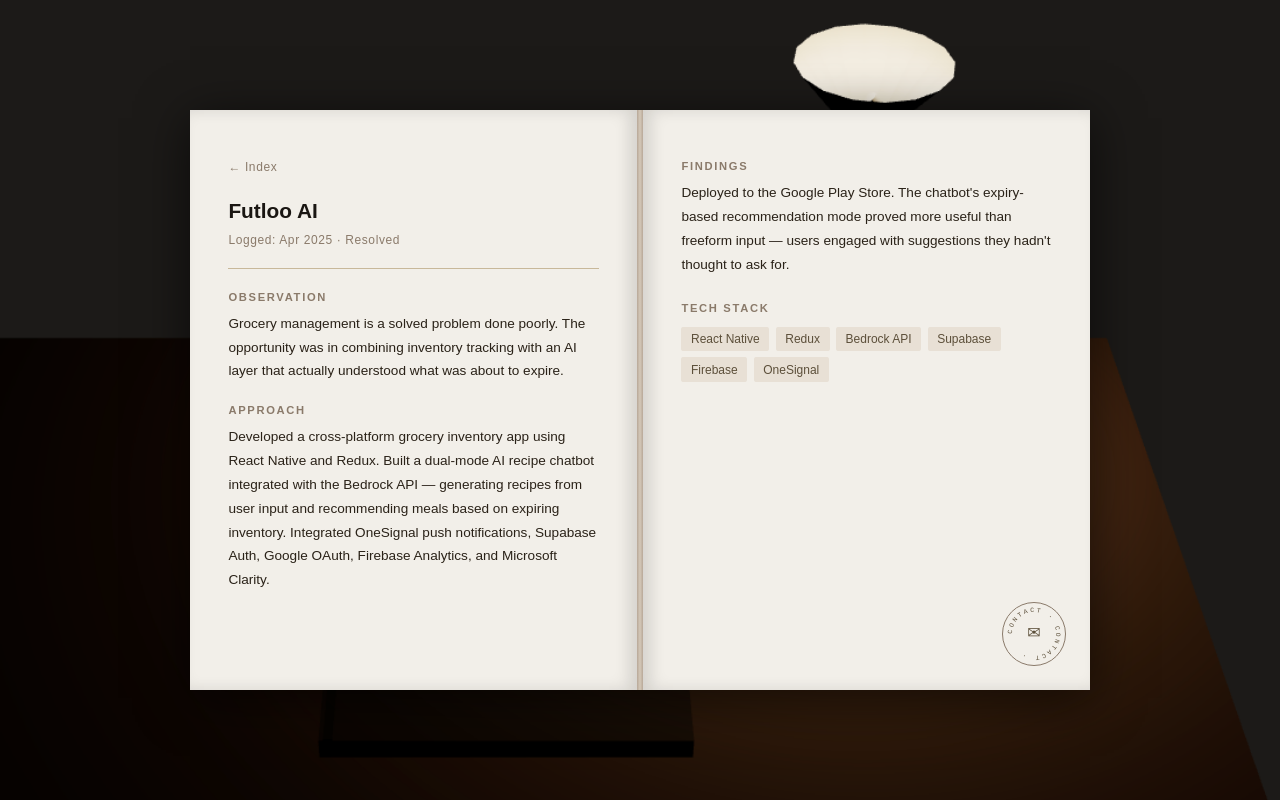
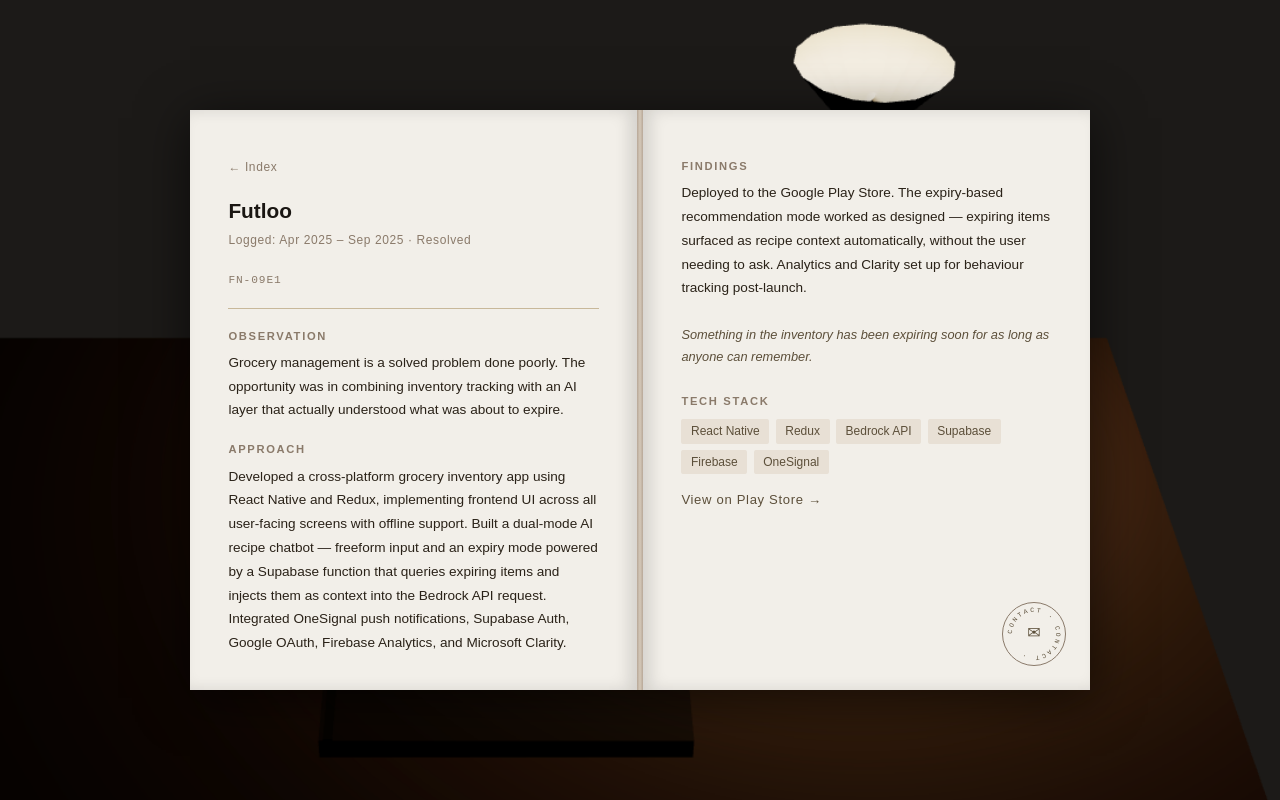
Before and after one commit to Deyad11/field-notes, a Next.js app: page /entry/futloo-ai in a window 1280 px wide. Built offline with nearby package versions, Linux system fonts and the light colour scheme.

Commit message:
copy changes

```diff
--- a/app/components/MobileJournal.tsx
+++ b/app/components/MobileJournal.tsx
@@ -89,6 +89,8 @@
 }
 
 // ── Page content components ────────────────────────────────────────────────
+// In MobileJournal.tsx — replace the entire AboutPage function with this:
+
 function AboutPage() {
   return (
     <div style={{ display: "flex", flexDirection: "column", gap: "1.3rem" }}>
@@ -111,7 +113,7 @@
             letterSpacing: "0.05em",
           }}
         >
-          Full-Stack Developer
+          Full-Stack & Mobile Developer
         </p>
       </div>
 
@@ -130,19 +132,42 @@
       </p>
 
       <div style={{ fontSize: "0.82rem", color: C.inkMid, lineHeight: "1.7" }}>
+        <p style={{ margin: 0, fontWeight: "600", color: C.ink }}>Vobble</p>
+        <p style={{ margin: 0 }}>React Native Developer · Feb – Apr 2026</p>
+        <p style={{ margin: "0.6rem 0 0", fontWeight: "600", color: C.ink }}>
+          Futloo AI
+        </p>
+        <p style={{ margin: 0 }}>Android Developer · Apr – Sep 2025</p>
+      </div>
+
+      <Divider />
+
+      <div style={{ fontSize: "0.78rem", color: C.inkMid, lineHeight: "1.7" }}>
+        <p style={{ margin: "0 0 0.3rem" }}>
+          React Native · React.js · Next.js · Node.js
+        </p>
+        <p style={{ margin: 0 }}>Java · Spring Boot · MySQL · Supabase</p>
+      </div>
+
+      <Divider />
+
+      <div style={{ fontSize: "0.82rem", color: C.inkMid, lineHeight: "1.6" }}>
         <p style={{ margin: 0 }}>B.Tech CSE — NorthCap University</p>
-        <p style={{ margin: 0 }}>Full-Stack Specialization</p>
+        <p style={{ margin: 0 }}>
+          Full-Stack Specialization · CGPA 9.25 · 2026
+        </p>
       </div>
 
       <p
         style={{
-          fontSize: "0.88rem",
-          color: "#2A2218",
-          lineHeight: "1.8",
-          margin: 0,
+          fontSize: "0.82rem",
+          color: C.inkLight,
+          lineHeight: "1.75",
+          margin: "1rem 0 0",
+          fontStyle: "italic",
         }}
       >
-        I read too many web novels. Some of them, I think, read back.
+        Last edited at a time I don't remember.
       </p>
     </div>
   );
@@ -343,7 +368,41 @@
               letterSpacing: "0.05em",
             }}
           >
-            GitHub →
+            View on GitHub →
+          </a>
+        )}
+        {entry.appStore && (
+          <a
+            href={entry.appStore}
+            target="_blank"
+            rel="noopener noreferrer"
+            style={{
+              display: "block",
+              marginTop: "0.5rem",
+              fontSize: "0.82rem",
+              color: C.inkMid,
+              textDecoration: "none",
+              letterSpacing: "0.05em",
+            }}
+          >
+            App Store →
+          </a>
+        )}
+        {entry.playStore && (
+          <a
+            href={entry.playStore}
+            target="_blank"
+            rel="noopener noreferrer"
+            style={{
+              display: "block",
+              marginTop: "0.5rem",
+              fontSize: "0.82rem",
+              color: C.inkMid,
+              textDecoration: "none",
+              letterSpacing: "0.05em",
+            }}
+          >
+            Play Store →
           </a>
         )}
       </div>
--- a/app/entry/[slug]/page.tsx
+++ b/app/entry/[slug]/page.tsx
@@ -85,7 +85,17 @@
             Logged: {entry.logged} · {entry.status}
           </p>
         </div>
-
+        <p
+          style={{
+            fontSize: "0.7rem",
+            color: "#8A7A6A",
+            margin: "0.2rem 0 0",
+            letterSpacing: "0.08em",
+            fontFamily: "monospace",
+          }}
+        >
+          {entry.id}
+        </p>
         <hr
           style={{
             border: "none",
@@ -144,6 +154,7 @@
           </p>
         </div>
       </div>
+
       {/* spine */}
       <div
         style={{
@@ -152,7 +163,8 @@
           flexShrink: 0,
         }}
       />
-      {/* RIGHT PAGE — findings + anomaly + tech + github */}
+
+      {/* RIGHT PAGE — findings + anomaly + tech + links */}
       <div
         style={{
           flex: 1,
@@ -233,23 +245,64 @@
               </span>
             ))}
           </div>
+
+          {/* Links Section */}
+          <div
+            style={{
+              display: "flex",
+              flexDirection: "column",
+              gap: "0.5rem",
+              marginTop: "1rem",
+            }}
+          >
             {entry.github && (
               <a
                 href={entry.github}
                 target="_blank"
                 rel="noopener noreferrer"
                 style={{
-                display: "block",
-                marginTop: "0.8rem",
                   fontSize: "0.82rem",
                   color: "#5C4F3A",
                   textDecoration: "none",
                   letterSpacing: "0.05em",
                 }}
               >
-              GitHub →
+                View on GitHub →
               </a>
             )}
+
+            {entry.appStore && (
+              <a
+                href={entry.appStore}
+                target="_blank"
+                rel="noopener noreferrer"
+                style={{
+                  fontSize: "0.82rem",
+                  color: "#5C4F3A",
+                  textDecoration: "none",
+                  letterSpacing: "0.05em",
+                }}
+              >
+                View on App Store →
+              </a>
+            )}
+
+            {entry.playStore && (
+              <a
+                href={entry.playStore}
+                target="_blank"
+                rel="noopener noreferrer"
+                style={{
+                  fontSize: "0.82rem",
+                  color: "#5C4F3A",
+                  textDecoration: "none",
+                  letterSpacing: "0.05em",
+                }}
+              >
+                View on Play Store →
+              </a>
+            )}
+          </div>
         </div>
       </div>
       <ContactStamp />
--- a/app/lib/entries.ts
+++ b/app/lib/entries.ts
@@ -1,4 +1,5 @@
 export type Entry = {
+     id?: string;
   title: string;
   logged: string;
   status: string;
@@ -8,66 +9,77 @@
   anomaly?: string;
   tech: string[];
   github?: string;
+    appStore?: string;
+  playStore?: string;
 };
 
 export const entries: Record<string, Entry> = {
   kizuna: {
+      id: "KZ-7F2A",
     title: "Kizuna",
     logged: "May 2026",
     status: "Resolved",
     observation:
       "Anime and manga communities are fragmented across platforms — fans discuss titles in isolation, with no shared space that understands what they're actually watching or reading. The social layer is missing.",
       approach:
-      "Engineered a real-time community platform using Next.js, Tailwind CSS, and Supabase with Google OAuth. Built custom Socket.IO messaging channels and integrated the AniList API to pull live title and genre metadata. Developed a Jaccard similarity matching algorithm that dynamically shifts genre weights based on user chat engagement.",
+    "Built a real-time community platform using Next.js, Tailwind CSS, and Supabase with Google OAuth. Implemented Socket.IO messaging channels and integrated the AniList API for live title and genre metadata. Designed and partially implemented a Jaccard similarity matching algorithm — genre weights shift based on chat engagement, full implementation scoped for next phase.",
   findings:
-      "Designed database schemas to scale for upcoming features, including chapter bookmarking and reading progress tracking. The matching algorithm surfaced connections between users that static profile-matching would have missed.",
+    "Designed the database schema with forward compatibility in mind — structured for chapter bookmarking, reading progress, and title expansion without restructuring. Title collection is currently seeded manually — the architecture is built for the point when that changes.",
   anomaly:
-      "One user's match score recalculated overnight, without any new messages logged.",
+    "The Thursday titles have been here since yesterday. It is not Thursday.",
     tech: ["Next.js", "Tailwind CSS", "Supabase", "Socket.IO", "AniList API"],
     github: "https://github.com/Deyad11/kizuna.git",
   },
   "inventory-management": {
+  id: "IMS-03B",
   title: "Inventory Management System",
   logged: "Apr 2024",
   status: "Resolved",
   observation:
-      "Manual inventory tracking creates compounding errors over time. The goal was a reliable backend system with clean APIs that other modules could build on.",
+    "Manual inventory tracking creates compounding errors over time — especially across warehouses, suppliers, and orders that all depend on each other being accurate. The goal was a backend system clean enough that other modules could build on it without inheriting its mistakes.",
   approach:
-      "Led backend development using Spring Boot and MySQL. Designed a scalable database schema and developed 5+ RESTful APIs for seamless module integration.",
+    "Led backend development in a team setting using Spring Boot and MySQL. Designed a relational schema across five models — inventory items, warehouses, warehouse transactions, supplier info, and supplier orders — and developed 5+ RESTful APIs for seamless module integration.",
   findings:
-      "The system handled all core inventory operations reliably. Schema decisions made early allowed new modules to integrate without restructuring.",
-    tech: ["Spring Boot", "MySQL", "REST APIs"],
+    "The schema held up. Decisions made early around model separation meant new modules could integrate without restructuring. Core inventory operations ran reliably across all five models.",
+  anomaly:
+    "One transaction is dated three days before the project started.",
+  tech: ["Spring Boot", "Java", "MySQL", "REST APIs"],
+  github: "https://github.com/Deyad11/project",
 },
-  vobble: {
+  "vobble": {
+  id: "VB-114C",
   title: "Vobble",
-    logged: "Feb 2026",
+  logged: "Feb 2026 – Apr 2026",
   status: "Resolved",
   observation:
-      "A production React Native application with live users on both app stores. The work was in the details — responsiveness, stability, and the kind of UI consistency users notice when it's missing.",
+    "A production React Native application for children's audio learning and games — live users on both app stores. The work was in the details — responsiveness, stability, and the kind of UI consistency users notice when it's missing.",
   approach:
-      "Contributed to core feature implementation, diagnosed and resolved critical production bugs, and delivered UI/UX improvements across multiple screens as part of an ongoing redesign. Collaborated with design, product, and content teams.",
+    "Implemented a half-open side drawer with a distinct UI — the drawer expands to full screen rather than sitting over content, a decision I pushed for after realising nothing meaningful existed in the background. Redesigned the Home Screen and rebuilt the friend list UI consistently across multiple screens. Collaborated with design, product, and content teams throughout.",
   findings:
-      "Improved application stability and reduced user-facing issues. Redesign work shipped across multiple screens with consistent cross-device behaviour.",
-    tech: ["React Native", "iOS", "Android"],
+    "Redesign work shipped across multiple screens with consistent full-screen behaviour. Application stability improved. The drawer implementation became the pattern for similar interactions elsewhere in the app.",
+  anomaly:
+    "The bug never appeared on my device. The ticket is still open.",
+  tech: ["React Native", "iOS", "Android","CSS"],
+  github: undefined,
+   appStore: "https://apps.apple.com/us/app/vobble/id6759438576",
+  playStore: "https://play.google.com/store/apps/details?id=com.avievinsoninc.vobbleone",
 },
   "futloo-ai": {
-    title: "Futloo AI",
-    logged: "Apr 2025",
+  id: "FN-09E1",
+  title: "Futloo",
+  logged: "Apr 2025 – Sep 2025",
   status: "Resolved",
   observation:
     "Grocery management is a solved problem done poorly. The opportunity was in combining inventory tracking with an AI layer that actually understood what was about to expire.",
   approach:
-      "Developed a cross-platform grocery inventory app using React Native and Redux. Built a dual-mode AI recipe chatbot integrated with the Bedrock API — generating recipes from user input and recommending meals based on expiring inventory. Integrated OneSignal push notifications, Supabase Auth, Google OAuth, Firebase Analytics, and Microsoft Clarity.",
+    "Developed a cross-platform grocery inventory app using React Native and Redux, implementing frontend UI across all user-facing screens with offline support. Built a dual-mode AI recipe chatbot — freeform input and an expiry mode powered by a Supabase function that queries expiring items and injects them as context into the Bedrock API request. Integrated OneSignal push notifications, Supabase Auth, Google OAuth, Firebase Analytics, and Microsoft Clarity.",
   findings:
-      "Deployed to the Google Play Store. The chatbot's expiry-based recommendation mode proved more useful than freeform input — users engaged with suggestions they hadn't thought to ask for.",
-    tech: [
-      "React Native",
-      "Redux",
-      "Bedrock API",
-      "Supabase",
-      "Firebase",
-      "OneSignal",
-    ],
+    "Deployed to the Google Play Store. The expiry-based recommendation mode worked as designed — expiring items surfaced as recipe context automatically, without the user needing to ask. Analytics and Clarity set up for behaviour tracking post-launch.",
+  anomaly:
+    "Something in the inventory has been expiring soon for as long as anyone can remember.",
+  tech: ["React Native", "Redux", "Bedrock API", "Supabase", "Firebase", "OneSignal"],
+playStore: "https://play.google.com/store/apps/details?id=com.deyad.freshkeep",
+  github: undefined,
 },
 };
 
--- a/app/page.tsx
+++ b/app/page.tsx
@@ -12,6 +12,7 @@
 
 export default function Home() {
   const { journalOpen } = useSceneLoaded();
+
   return (
     <div
       style={{
@@ -19,12 +20,11 @@
         gap: "0",
         width: "min(900px, 95vw)",
         height: "min(580px, 80vh)",
-        borderRight: "none",
-        boxShadow: "inset -8px 0 15px rgba(0,0,0,0.12)",
+        boxShadow: "0 20px 40px rgba(0,0,0,0.2)", // Swapped the inset shadow to an outer one for the main container
         opacity: journalOpen ? 1 : 0,
         transition: "opacity 1s ease 0.3s",
-        borderRadius: "2px 4px 4px 2px",
-        position: "relative" as const,
+        borderRadius: "4px",
+        position: "relative",
       }}
     >
       {/* LEFT PAGE — About */}
@@ -33,11 +33,11 @@
           flex: 1,
           background: "#F2EFE9",
           padding: "3rem 2.5rem",
-          borderRight: "none",
-          boxShadow: "inset -8px 0 15px rgba(0,0,0,0.12)",
+          boxShadow: "inset -8px 0 15px rgba(0,0,0,0.08)",
           display: "flex",
           flexDirection: "column",
           gap: "1.2rem",
+          borderRadius: "4px 0 0 4px",
         }}
       >
         <div>
@@ -59,7 +59,7 @@
               letterSpacing: "0.05em",
             }}
           >
-            Full-Stack Developer
+            Full-Stack & Mobile Developer
           </p>
         </div>
 
@@ -84,31 +84,81 @@
         </p>
 
         <div
+          style={{ fontSize: "0.82rem", color: "#5C4F3A", lineHeight: "1.7" }}
+        >
+          <p style={{ margin: 0, fontWeight: "600", color: "#1A1612" }}>
+            Vobble
+          </p>
+          <p style={{ margin: 0 }}>React Native Developer · Feb – Apr 2026</p>
+          <p
+            style={{
+              margin: "0.6rem 0 0",
+              fontWeight: "600",
+              color: "#1A1612",
+            }}
+          >
+            Futloo
+          </p>
+          <p style={{ margin: 0 }}>Android Developer · Apr – Sep 2025</p>
+        </div>
+
+        <hr
+          style={{
+            border: "none",
+            borderTop: "1px solid #C8B89A",
+            margin: "0",
+          }}
+        />
+
+        <div
+          style={{ fontSize: "0.78rem", color: "#5C4F3A", lineHeight: "1.7" }}
+        >
+          <p style={{ margin: "0 0 0.3rem" }}>
+            React Native · React.js · Next.js · Node.js
+          </p>
+          <p style={{ margin: 0 }}>Java · Spring Boot · MySQL · Supabase</p>
+        </div>
+
+        <hr
+          style={{
+            border: "none",
+            borderTop: "1px solid #C8B89A",
+            margin: "0",
+          }}
+        />
+
+        <div
           style={{ fontSize: "0.82rem", color: "#5C4F3A", lineHeight: "1.6" }}
         >
           <p style={{ margin: 0 }}>B.Tech CSE — NorthCap University</p>
-          <p style={{ margin: 0 }}>Full-Stack Specialization</p>
+          <p style={{ margin: 0 }}>
+            Full-Stack Specialization · CGPA 9.25 · 2026
+          </p>
         </div>
 
         <p
           style={{
-            fontSize: "0.88rem",
-            color: "#2A2218",
+            fontSize: "0.82rem",
+            color: "#8A7A6A",
             lineHeight: "1.75",
-            margin: 0,
+            margin: "auto 0 0",
+            fontStyle: "italic",
           }}
         >
-          I read too many web novels. Some of them, I think, read back.
+          Last edited at a time I don't remember.
         </p>
       </div>
-      {/* spine */}
+
+      {/* SPINE */}
       <div
         style={{
           width: "6px",
           background: "linear-gradient(to right, #B8A898, #D4C8B8, #B8A898)",
           flexShrink: 0,
+          zIndex: 10,
         }}
       />
+
       {/* RIGHT PAGE — Index */}
       <div
         style={{
@@ -118,7 +168,8 @@
           display: "flex",
           flexDirection: "column",
           gap: "1.5rem",
-          boxShadow: "inset 8px 0 15px rgba(0,0,0,0.12)",
+          boxShadow: "inset 8px 0 15px rgba(0,0,0,0.08)",
+          borderRadius: "0 4px 4px 0",
         }}
       >
         <h2
@@ -153,11 +204,12 @@
           </Link>
 
           <Link href="/entry/futloo-ai" className="index-link">
-            <p className="entry-title">Futloo AI</p>
+            <p className="entry-title">Futloo</p>
             <p className="entry-date">Logged: Apr 2025 · Ongoing</p>
           </Link>
         </div>
       </div>
+
       <ContactStamp />
     </div>
   );
```
Lines whose indentation alone changed are shown as unchanged.
